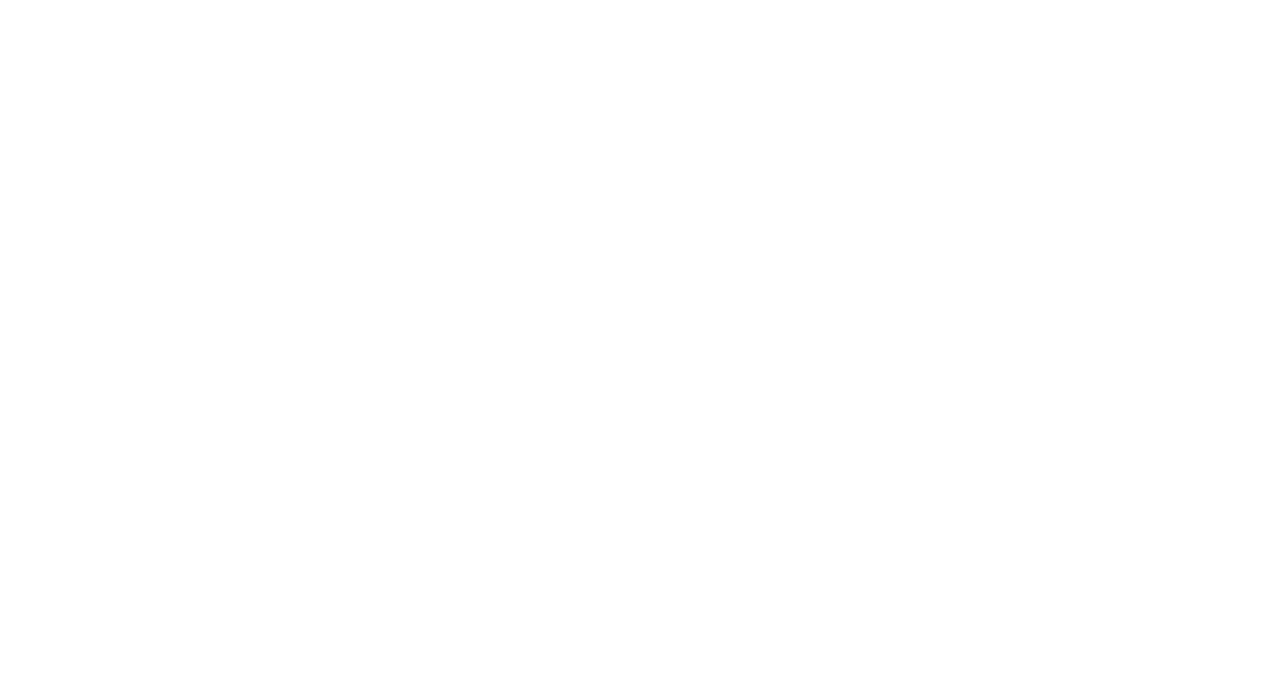
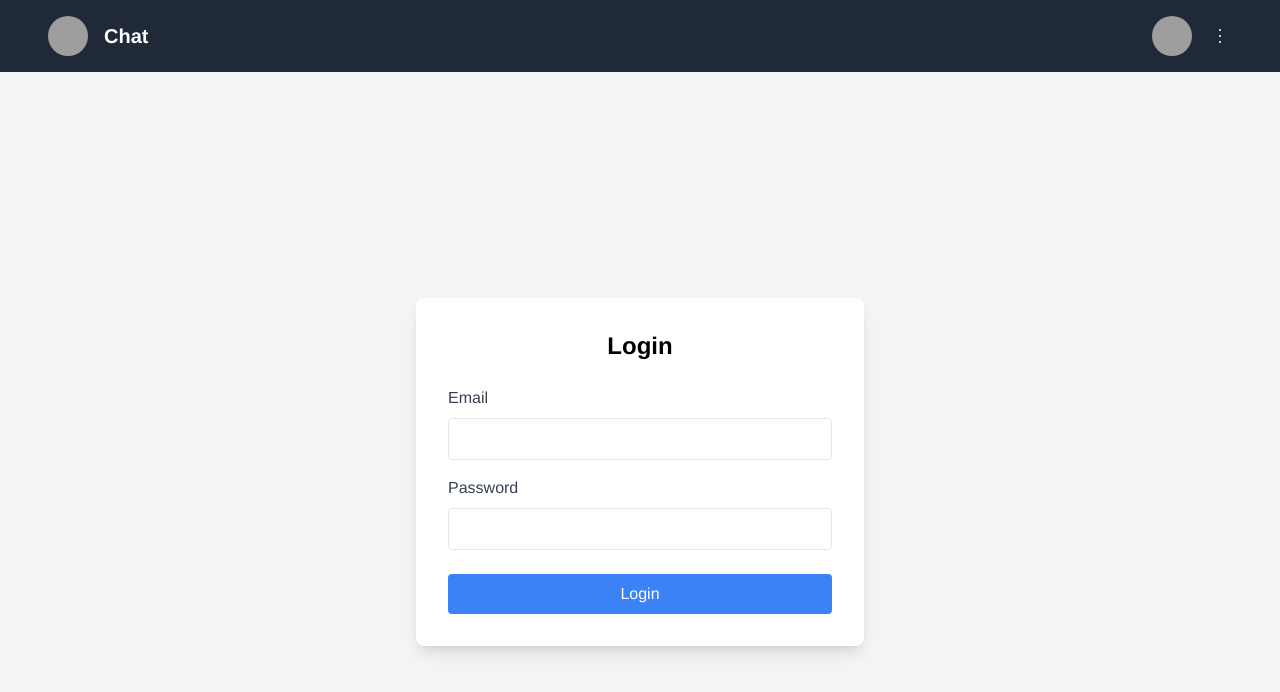
Before and after one commit to rkshaon/chat, a Vue app in the folder frontend/: page /login in a window 1280 px wide. Before the commit this address had no page. Shown: the top 692 px of the page. Built offline with nearby package versions, Linux system fonts and the light colour scheme; grey boxes are pictures that could not be loaded.

Commit message:
frontend: login page

```diff
--- a/frontend/src/pages/HomeComponent.vue
+++ b/frontend/src/pages/HomePage.vue
@@ -15,7 +15,7 @@ import ChatBox from '@/components/layout/ChatBox.vue';
 import { formatDateTime } from '@/helpers/dateTimeFormat.js';
 
 export default {
-  name: 'HomeComponent',
+  name: 'HomePage',
   components: {
     ChatList,
     ChatBox,
--- /dev/null
+++ b/frontend/src/pages/LoginPage.vue
@@ -0,0 +1,49 @@
+<template>
+    <div class="min-h-screen flex items-center justify-center bg-gray-100">
+        <div class="bg-white p-8 rounded-lg shadow-lg w-full max-w-md">
+            <h2 class="text-2xl font-bold mb-6 text-center">Login</h2>
+            <form @submit.prevent="login">
+                <div class="mb-4">
+                    <label for="email" class="block text-gray-700">Email</label>
+                    <input type="email" id="email" v-model="email" class="mt-2 p-2 w-full border rounded" required />
+                </div>
+                <div class="mb-6">
+                    <label for="password" class="block text-gray-700">Password</label>
+                    <input type="password" id="password" v-model="password" class="mt-2 p-2 w-full border rounded"
+                        required />
+                </div>
+                <button type="submit" class="w-full bg-blue-500 text-white p-2 rounded hover:bg-blue-600">
+                    Login
+                </button>
+            </form>
+        </div>
+    </div>
+</template>
+
+<script>
+
+export default {
+    name: 'LoginPage',
+    data() {
+        return {
+        };
+    },
+    methods: {
+    }
+}
+</script>
+
+<style scoped>
+#login-container {
+    width: 100%;
+    height: 100vh;
+    background-color: #092f1e;
+}
+
+#login-deep-container {
+    width: 150vh;
+    padding-top: 10vh;
+    padding-bottom: 10vh;
+    background-color: #0A3622;
+}
+</style>
--- a/frontend/src/pages/ProfileComponent.vue
+++ b/frontend/src/pages/ProfilePage.vue
@@ -18,7 +18,7 @@
 
 <script>
 export default {
-    name: 'ProfileComponent',
+    name: 'ProfilePage',
     props: {
         user: {
             type: Object,
--- a/frontend/src/pages/SettingsComponent.vue
+++ b/frontend/src/pages/SettingsPage.vue
@@ -27,7 +27,7 @@
 
 <script>
 export default {
-    name: 'SettingsComponent',
+    name: 'SettingsPage',
     data() {
         return {
             user: {
--- a/frontend/src/router/index.js
+++ b/frontend/src/router/index.js
@@ -1,9 +1,10 @@
 import { createRouter, createWebHistory } from "vue-router";
 
 import BaseLayout from "@/BaseLayout";
-import HomeComponent from "@/pages/HomeComponent.vue";
-import ProfileComponent from "@/pages/ProfileComponent.vue";
-import SettingsComponent from "@/pages/SettingsComponent.vue";
+import LoginPage from "@/pages/LoginPage.vue";
+import HomePage from "@/pages/HomePage.vue";
+import ProfilePage from "@/pages/ProfilePage.vue";
+import SettingsPage from "@/pages/SettingsPage.vue";
 
 const routes = [
   {
@@ -11,23 +12,28 @@ const routes = [
     component: BaseLayout,
     children: [
       {
+        path: "login",
+        name: "login",
+        component: LoginPage,
+      },
+      {
         path: "",
         name: "home",
-                component: HomeComponent,
+        component: HomePage,
       },
       {
         path: "profile",
         name: "profile",
-                component: ProfileComponent,
+        component: ProfilePage,
       },
       {
         path: "settings",
         name: "settings",
-                component: SettingsComponent,
-            }
-        ]
+        component: SettingsPage,
       },
-]
+    ],
+  },
+];
 
 const router = createRouter({
   history: createWebHistory(),
```
Lines whose indentation alone changed are shown as unchanged.
